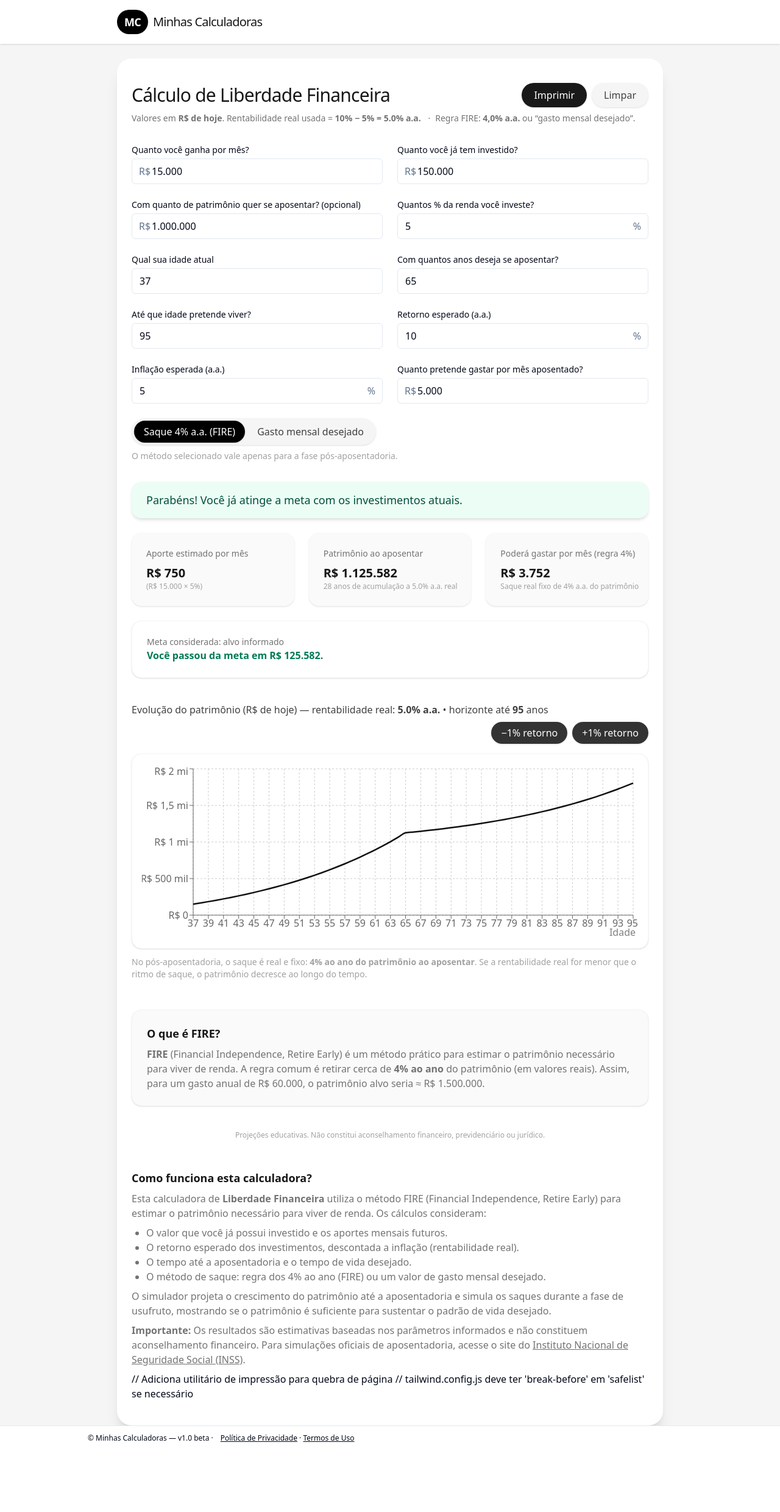
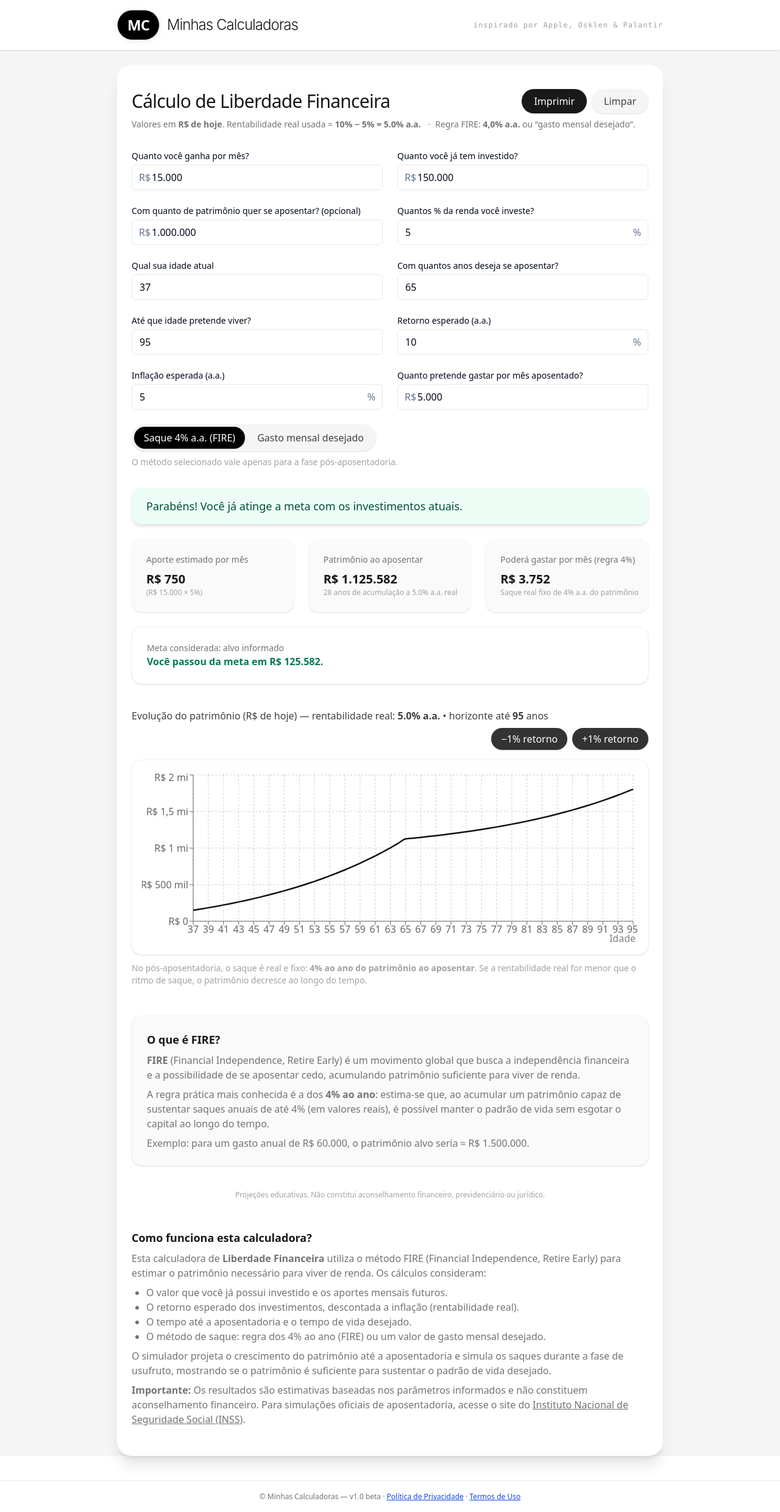
Before and after one commit to filiandrade/calculadora-aposentadoria, a React (Vite) app: page /liberdade-financeira in a window 1280 px wide. Shown: the whole page at 61% size. Before the commit the page ends 2379 px from the top, so only its background shows below. Built offline with nearby package versions, Linux system fonts and the light colour scheme.

Commit message:
Atualização de múltiplos arquivos

```diff
--- a/src/App.tsx
+++ b/src/App.tsx
@@ -362,10 +362,14 @@ export default function App() {
       {/* Explicação FIRE (simples) */}
       <section className="mt-12 rounded-2xl bg-neutral-50 p-6 shadow-sm border border-neutral-100">
         <h3 className="font-semibold mb-2 text-lg text-neutral-900">O que é FIRE?</h3>
+        <p className="text-base text-neutral-500 mb-2">
+          <strong>FIRE</strong> (Financial Independence, Retire Early) é um movimento global que busca a independência financeira e a possibilidade de se aposentar cedo, acumulando patrimônio suficiente para viver de renda.
+        </p>
+        <p className="text-base text-neutral-500 mb-2">
+          A regra prática mais conhecida é a dos <strong>4% ao ano</strong>: estima-se que, ao acumular um patrimônio capaz de sustentar saques anuais de até 4% (em valores reais), é possível manter o padrão de vida sem esgotar o capital ao longo do tempo.
+        </p>
         <p className="text-base text-neutral-500">
-          <strong>FIRE</strong> (Financial Independence, Retire Early) é um método prático para estimar o patrimônio necessário
-          para viver de renda. A regra comum é retirar cerca de <strong>4% ao ano</strong> do patrimônio (em valores reais).
-          Assim, para um gasto anual de {fmtBRL(gastoMensal*12)}, o patrimônio alvo seria ≈ {fmtBRL((gastoMensal*12)/TAXA_RETIRADA)}.
+          Exemplo: para um gasto anual de {fmtBRL(gastoMensal*12)}, o patrimônio alvo seria ≈ {fmtBRL((gastoMensal*12)/TAXA_RETIRADA)}.
         </p>
       </section>
 
@@ -397,8 +401,6 @@ export default function App() {
       <div className="hidden print:block mt-8 text-center text-xs text-neutral-400">
         Acesse: <a href="https://minhascalculadoras.com" className="underline text-blue-700">https://minhascalculadoras.com</a>
       </div>
-// Adiciona utilitário de impressão para quebra de página
-// tailwind.config.js deve ter 'break-before' em 'safelist' se necessário
     </div>
   )
 }
--- a/src/Layout.tsx
+++ b/src/Layout.tsx
@@ -5,10 +5,11 @@ export default function Layout({ children }: { children: React.ReactNode }) {
     <div className="min-h-screen bg-neutral-100">
       <header className="w-full px-4 py-4 bg-white shadow-sm mb-6">
         <div className="mx-auto max-w-4xl flex items-center justify-between">
-          <Link to="/" className="flex items-center gap-2 select-none" style={{textDecoration: 'none'}}>
-            <span className="rounded-full bg-black text-white px-3 py-1.5 text-lg font-bold tracking-tight" style={{letterSpacing: '-0.04em'}}>MC</span>
-            <span className="text-xl font-light tracking-tight text-neutral-900" style={{letterSpacing: '-0.04em'}}>Minhas Calculadoras</span>
+          <Link to="/" className="flex items-center gap-3 select-none" style={{textDecoration: 'none'}}>
+            <span className="rounded-full bg-black text-white px-4 py-2 text-2xl font-bold tracking-tight shadow-lg border border-neutral-200" style={{letterSpacing: '-0.04em', boxShadow: '0 2px 12px 0 #0001'}}>MC</span>
+            <span className="text-2xl font-light tracking-tight text-neutral-900" style={{letterSpacing: '-0.04em', fontFamily: 'Inter, Segoe UI, Arial, sans-serif', fontWeight: 300}}>Minhas Calculadoras</span>
           </Link>
+          <span className="hidden md:block text-xs text-neutral-400 font-mono tracking-wide" style={{letterSpacing: '0.08em'}}>inspirado por Apple, Osklen &amp; Palantir</span>
         </div>
       </header>
       <main>{children}</main>
--- a/src/main.tsx
+++ b/src/main.tsx
@@ -19,14 +19,13 @@ ReactDOM.createRoot(document.getElementById('root') as HTMLElement).render(
           <Route path="*" element={<Navigate to="/" />} />
         </Routes>
       </Layout>
-      <footer className="footer">
-        <div className="mx-auto max-w-5xl px-4 py-3 text-xs text-muted-foreground">
-          © Minhas Calculadoras — v1.0 beta ·
-          <span className="ml-3">
-            <a className="underline" href="/politica-privacidade.html">Política de Privacidade</a>
-            <span> · </span>
-            <a className="underline" href="/termos-de-uso.html">Termos de Uso</a>
-          </span>
+      {/* Rodapé centralizado e consistente */}
+      <footer className="w-full flex justify-center items-center border-t bg-white/90 backdrop-blur supports-[backdrop-filter]:bg-white/80 mt-10">
+        <div className="mx-auto px-4 py-4 text-xs text-neutral-500 text-center" style={{ maxWidth: 1100, lineHeight: 1.6 }}>
+          © Minhas Calculadoras — v1.0 beta ·{' '}
+          <a href="/politica-privacidade.html" className="underline text-blue-700">Política de Privacidade</a>{' '}
+          ·{' '}
+          <a href="/termos-de-uso.html" className="underline text-blue-700">Termos de Uso</a>
         </div>
       </footer>
     </BrowserRouter>
--- a/src/pages/Home.tsx
+++ b/src/pages/Home.tsx
@@ -55,6 +55,9 @@ export default function Home() {
   return (
     <div className="mx-auto max-w-3xl px-4 py-10">
       <h1 className="text-3xl font-light mb-8 text-neutral-900">Minhas Calculadoras</h1>
+      <div className="mb-8 rounded-xl bg-neutral-50 border border-neutral-200 p-4 text-sm text-neutral-500 text-center">
+        <strong>Aviso:</strong> Nenhum dado é coletado ou armazenado. Todas as simulações são feitas localmente no seu navegador. Para informações oficiais, consulte sempre os sites dos órgãos competentes.
+      </div>
       <div className="grid gap-6 md:grid-cols-2">
         {calculators.map(calc => (
           <div key={calc.path} className="rounded-2xl bg-white shadow p-6 flex flex-col gap-2 border border-neutral-100">
@@ -73,6 +76,9 @@ export default function Home() {
           </div>
         ))}
       </div>
+      <div className="mt-10 text-xs text-neutral-400 text-center">
+        Inspirado por Apple, Osklen &amp; Palantir Technologies.
+      </div>
     </div>
   )
 }
```
